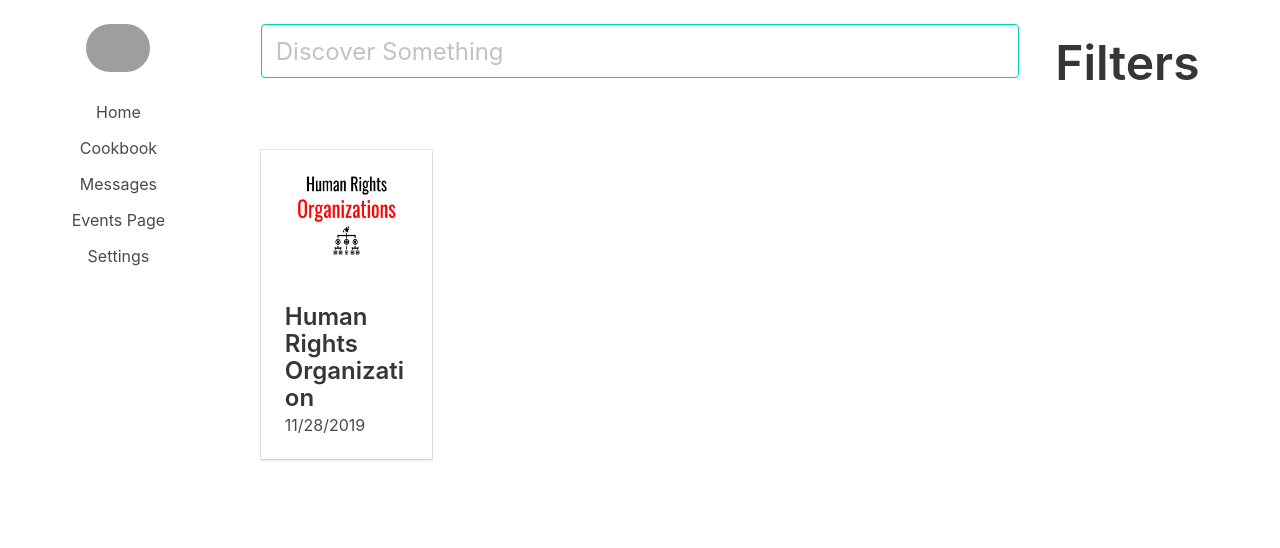
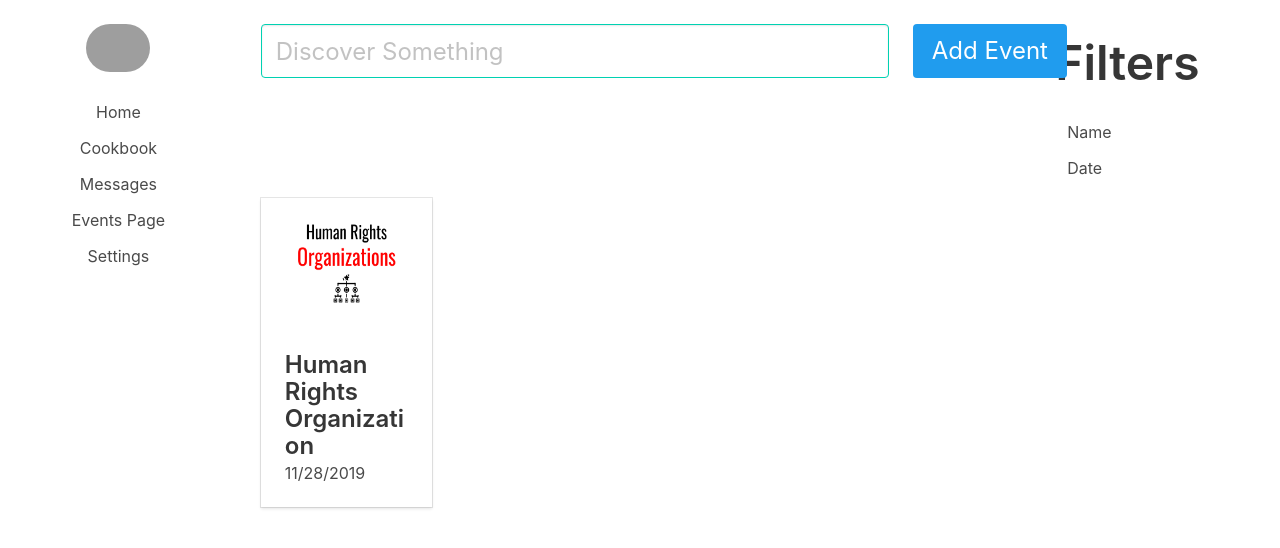
Before and after one commit to erikqu/MealApplication, a Flask app: a page that uses templates/events.html in a window 1280 px wide. Shown: the top 548 px of the page. Run offline with Flask 2, Linux system fonts and the light colour scheme; grey boxes are pictures that could not be loaded.

Commit message:
Updated Events

```diff
--- a/templates/events.html
+++ b/templates/events.html
@@ -2,7 +2,16 @@
 
 {% block column1 %}
 
-<input class="input is-large is-primary" type="text" placeholder="Discover Something">
+<div class="columns">
+    <div class="column is-10">
+        <input class="input is-large is-primary" type="text" placeholder="Discover Something">
+    </div>
+    <div class="column is-2">
+        <button class="button is-info is-centered is-large">Add Event</button>
+    </div>
+</div>
+
+
 <br><br><br><br>
 
 <div class="columns">
@@ -82,6 +91,13 @@
 
 <div class="column is-centered">
     <h1 class = "title is-1 is-centered"> Filters </h1>
+    <aside class="menu">
+      <ul class="menu-list">
+          <li><a href = "#">Name</a></li>
+          <li><a href = "#">Date</a></li>
+      </ul>
+    </aside>
+
 </div>
 
 {% endblock %}
```
